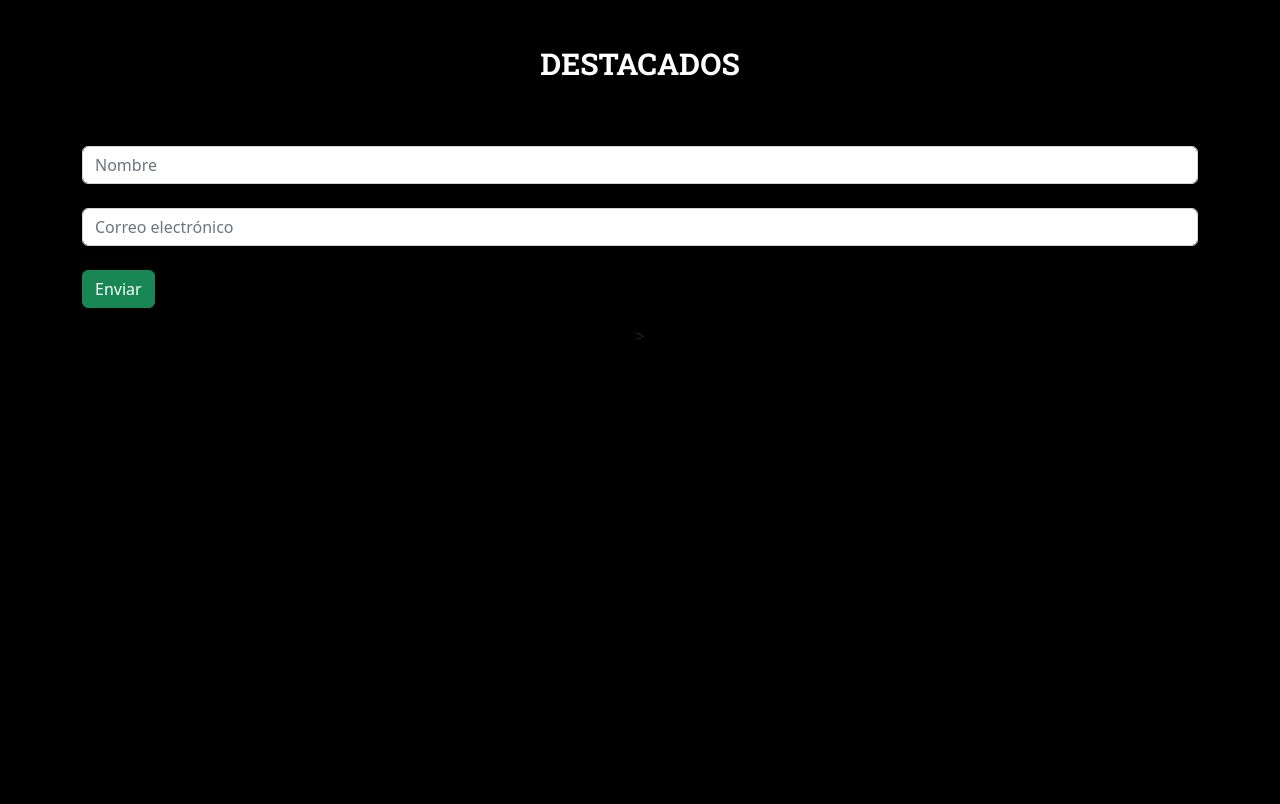
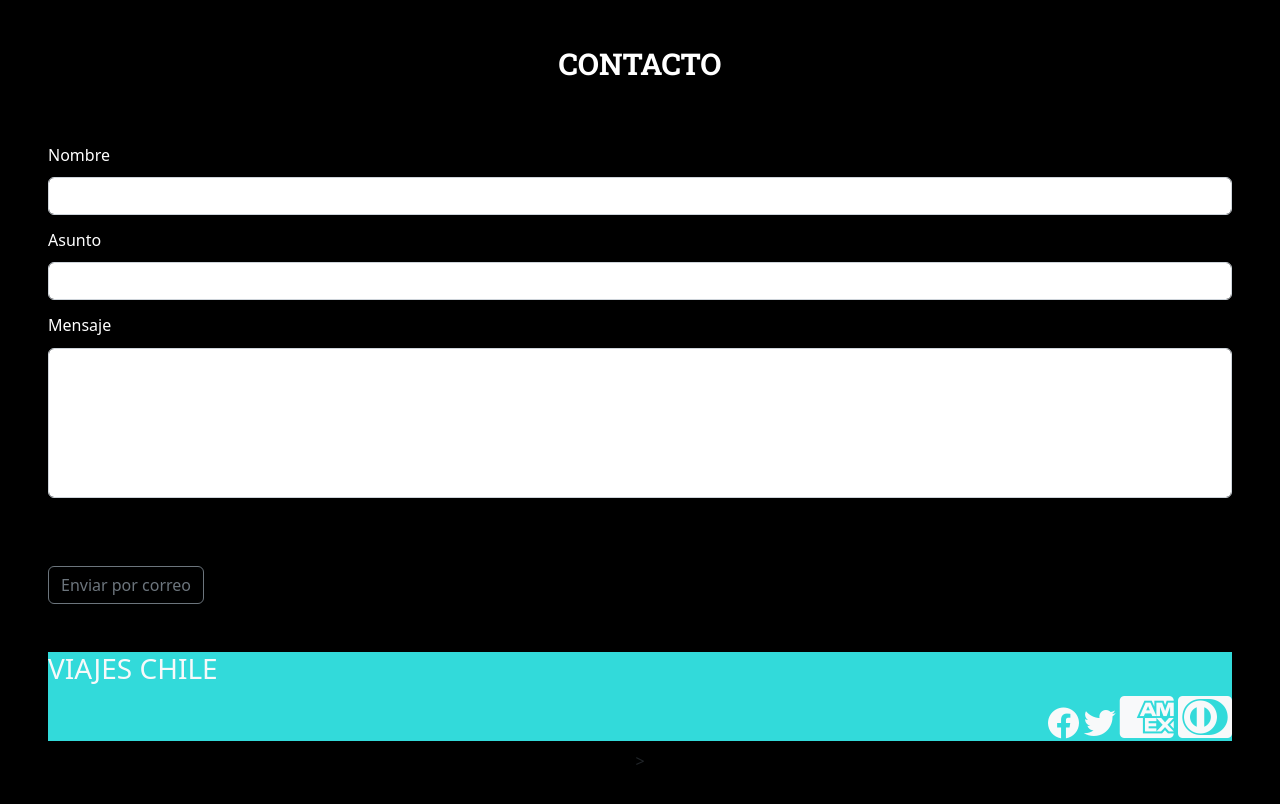
Before and after one commit to chipidale/Repositorio_Modulo1, a plain HTML site: page index.html in a window 1280 px wide. Shown: the part 2180-2984 px from the top of the page. Before the commit the page ends 2640 px from the top, so only its background shows below. Drawn offline with nearby package versions, Linux system fonts and the light colour scheme; files whose address does not match are found by name.

Commit message:
detallesfinales

```diff
--- a/assets/css/style.css
+++ b/assets/css/style.css
@@ -79,3 +79,10 @@ border-radius: 0mm;
     height:200px ;
     background-color: rgb(50, 218, 218)
 }
+
+/* RRSS*/
+
+#futer{
+    margin-top: 3rem;
+
+}
--- a/assets/js/script.js
+++ b/assets/js/script.js
@@ -0,0 +1,4 @@
+
+$("#btn1").click(function (){
+	alert("El correo fue enviado correctamente.");
+});
--- a/index.html
+++ b/index.html
@@ -176,21 +176,45 @@
       </div>
     </div>
     <!-- CONTACTO-->
-<section id="CONTACTO--" class="container my-5 mb-3  " style="background-color: black ;">
-  <h5> DESTACADOS </h5>
-
+    <section id="CONTACTO--" class=" my-5 mb-3  " style="background-color: black ;">
+      <h5> CONTACTO </h5>
       <form class>
-    <div class="form-group mb-4">
-      <input class="form-control" placeholder="Nombre">
+        <h6 class="text-left pb-1" style="color: white ;">Nombre</h6>
+        <div class="form-group mb-3">
+          <input class="form-control" placeholder="">
         </div>
-    <div class="form-group mb-4">
-      <input class="form-control" placeholder="Correo electrónico">
+        <h6 class="text-left pb-1 " style="color: white ;">Asunto</h6>
+        <div class="form-group mb-3">
+          <input class="form-control" placeholder="">
         </div>
-    <div class="my-3 text-left ">
-
-      <button type="button" class="btn btn-success">Enviar</button>
+        <h6 class="text-left pb-1 " style="color: white ;">Mensaje</h6>
+        <div class="form-group mb-3 ">
+          <input class="form-control" style=" height: 150px;" placeholder="">
+        </div>
+        <br>
+        <br>
+        <div class="my-1 text-left ">
+          <button id="btn1" class="btn btn-outline-secondary" data-bs-toggle="tooltip"
+                        data-bs-placement="bottom" data-bs-title="Presiona para enviar a tu correo">
+                        Enviar por correo
+                    </button>
         </div>
       </form>
+    </section>
+<!-- RR.SS-->
+      <section id="futer" class="  text-center text-light " style="background-color: rgb(50, 218, 218);" >
+        <footer class="rectangulo">
+        <h3 class=" text-start text-light my-2">VIAJES CHILE</h3>
+
+        <div class="text-light text-end my-2">
+          <i class="fa-brands fa-facebook fa-2x"></i>
+          <i class="fa-brands fa-twitter fa-2x"></i>
+          <i class="fa-brands fa-cc-amex fa-3x"></i>
+          <i class="fa-brands fa-cc-diners-club fa-3x"></i>
+
+        </div>
+        </footer>
+        </section>
 
 
 
@@ -206,8 +230,17 @@
       <script src="https://cdn.jsdelivr.net/npm/bootstrap@4.3.1/dist/js/bootstrap.min.js"
         integrity="sha384-JjSmVgyd0p3pXB1rRibZUAYoIIy6OrQ6VrjIEaFf/nJGzIxFDsf4x0xIM+B07jRM"
         crossorigin="anonymous"></script>
+        <script src="https://cdn.jsdelivr.net/npm/@popperjs/core@2.11.6/dist/umd/popper.min.js"
+        integrity="sha384-oBqDVmMz9ATKxIep9tiCxS/Z9fNfEXiDAYTujMAeBAsjFuCZSmKbSSUnQlmh/jp3"
+        crossorigin="anonymous"></script>
 
       <!-- js -->
+      <script>
+        var tooltipTriggerList = [].slice.call(document.querySelectorAll('[data-bs-toggle="tooltip"]'))
+        var tooltipList = tooltipTriggerList.map(function (tooltipTriggerEl) {
+            return new bootstrap.Tooltip(tooltipTriggerEl)
+        })
+    </script>
       <script src="/js/script.js"></script>
 </body>
 
```
Lines whose indentation alone changed are shown as unchanged.
